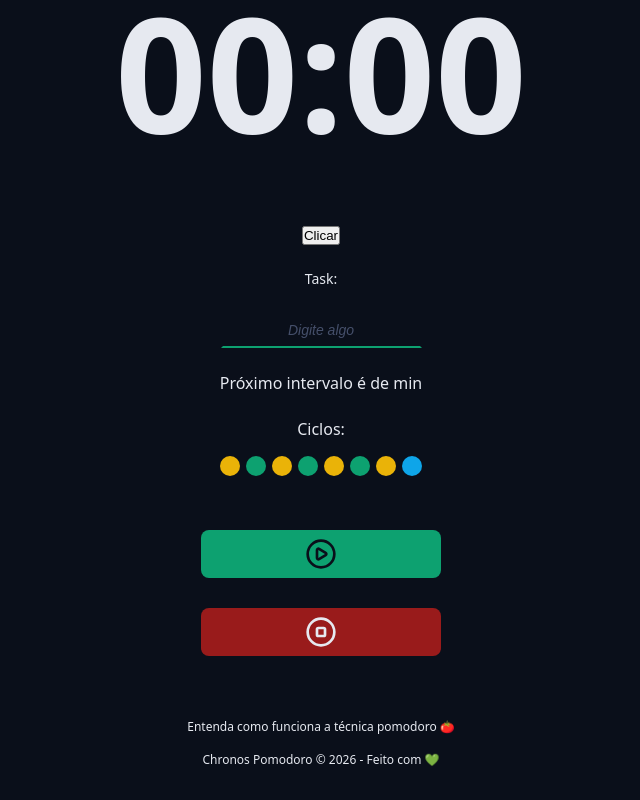
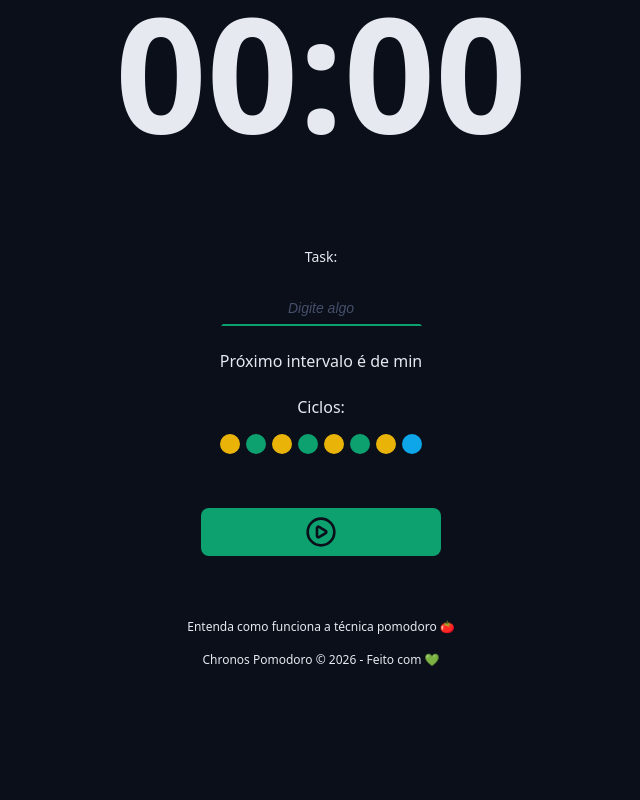
Before and after one commit to gilgulart/chronos-pomodoro, a React (Vite) app: page / in a window 1280 px wide. Shown: the part 367-1167 px from the top of the page, without its empty margins (319-959 px from the left). After the commit the page ends 1067 px from the top, so only its background shows below. Built offline with nearby package versions, Linux system fonts and the light colour scheme.

Commit message:
feat(form): handle submit event and prevent default behavior

```diff
--- a/src/components/Form/index.tsx
+++ b/src/components/Form/index.tsx
@@ -2,27 +2,20 @@ import { Input } from '../Input';
 import { Cycles } from '../Cycles';
 import { DefaultButton } from '../DefaultButton';
 import styles from './styles.module.css';
-import { PlayCircleIcon, StopCircleIcon } from 'lucide-react';
-import { useTaskContext } from '../../contexts/TaskContext/useTaskContext';
+import { PlayCircleIcon } from 'lucide-react';
+import type { SubmitEventHandler } from 'react';
+// import { StopCircleIcon } from 'lucide-react';
 
 export function Form() {
-  const { setState } = useTaskContext()
-
-  function handleClick() {
-    setState(prevState => {
-      return {
-        ...prevState,
-        formattedSecondsRemaining: "21:00"
-      }
-    })
-  }
+  const handleCreateNewTask: SubmitEventHandler<HTMLFormElement> = event => {
+    event.preventDefault();
+    console.log('deu certo');
+  };
 
   return (
     <>
-      <form className={styles.form} action=''>
-        <div>
-          <button type='button' onClick={handleClick}>Clicar</button>
-        </div>
+      <form className={styles.form} onSubmit={handleCreateNewTask} action=''>
+        <div></div>
         <div className={styles.formRow}>
           <Input
             id='meuInput'
@@ -46,11 +39,11 @@ export function Form() {
             icon={<PlayCircleIcon />}
             color='green'
           ></DefaultButton>
-          <DefaultButton
+          {/* <DefaultButton
             id='runButton'
             icon={<StopCircleIcon />}
             color='red'
-          ></DefaultButton>
+          ></DefaultButton> */}
         </div>
       </form>
     </>
--- a/src/components/Menu/index.tsx
+++ b/src/components/Menu/index.tsx
@@ -10,7 +10,6 @@ export function Menu() {
       (localStorage.getItem('theme') as AvailableThemes) || 'dark';
     return storageTheme;
   });
-
 
   function handleThemeChange(
     event: React.MouseEvent<HTMLButtonElement, MouseEvent>,
@@ -71,9 +70,7 @@ export function Menu() {
         aria-label='Mudar tema'
         title='Mudar tema'
       >
-        <button onClick={handleThemeChange}>
-          {nextThemeIcon[theme]}
-        </button>
+        <button onClick={handleThemeChange}>{nextThemeIcon[theme]}</button>
       </a>
     </nav>
   );
```
